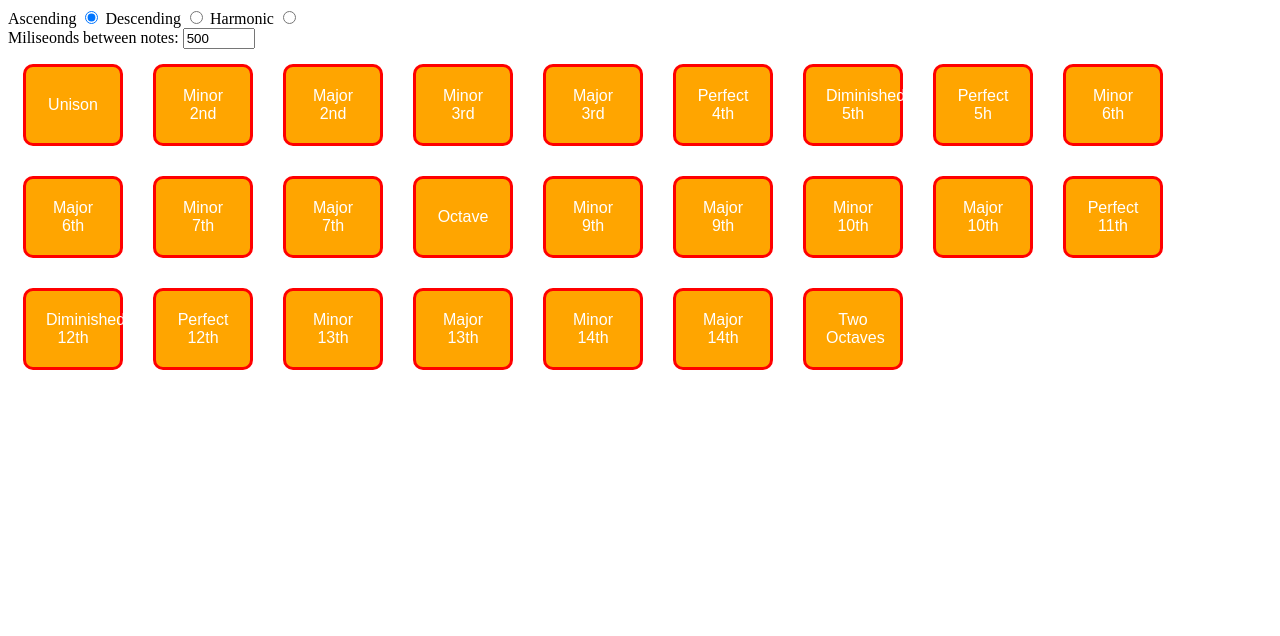
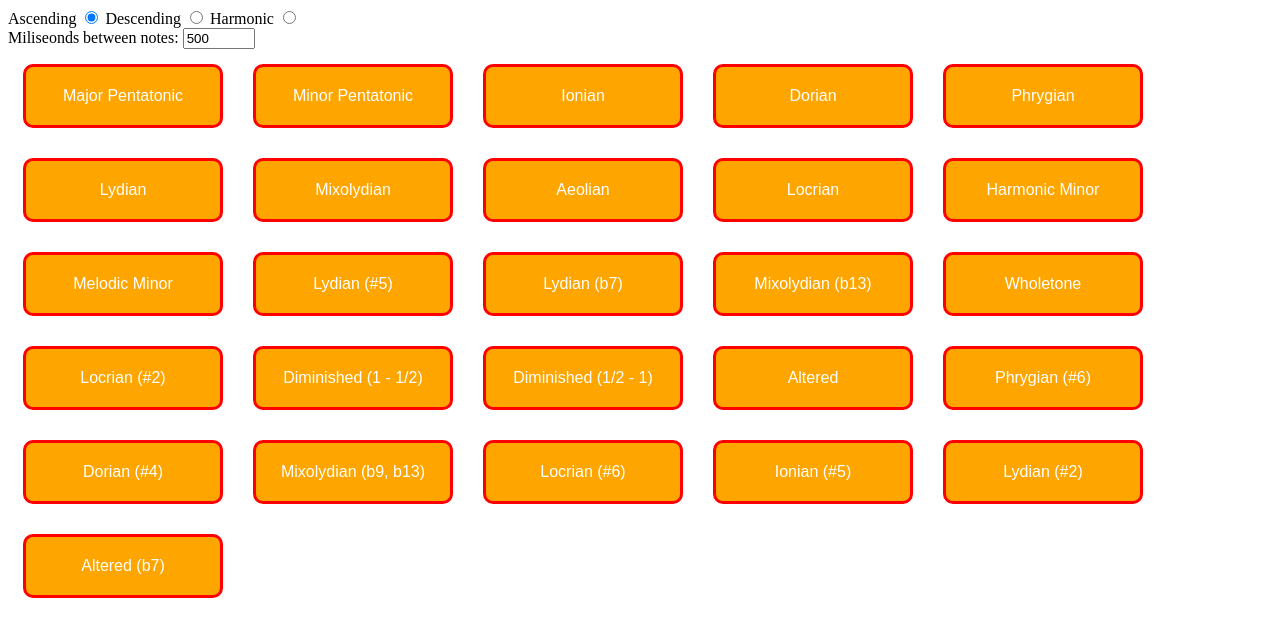
Before and after one commit to vellebelle/simple-sound-engine, a plain HTML site: page index.html in a window 1280 px wide. Drawn offline with Linux system fonts and the light colour scheme.

Commit message:
Clean up variable names etc..

```diff
--- a/index.html
+++ b/index.html
@@ -23,7 +23,7 @@
   Miliseonds between notes:
   <input type="number" id="time-interval-between-notes" min="100" max="1000" step="100" value="500">
 </form>
-  <div id="chords">
+  <div id="sound-sequences">
   </div>
 
 
--- a/js/main.js
+++ b/js/main.js
@@ -49,7 +49,6 @@ const intervals = [
   ['Major 14th',       [0, 23]],
   ['Two Octaves',      [0, 24]]
 ];
-
 const scales = [
   ['Major Pentatonic',    [0, 2, 4, 7, 9, 12]],
   ['Minor Pentatonic',    [0, 3, 5, 7, 10, 12]],
@@ -96,7 +95,7 @@ var soundEngine = {
       }
       if (harmony === 'ascending') {
         // remove eventlistener from buttons just before first note is played
-        $('#chords').off();
+        $('#sound-sequences').off();
         (function(i){
           window.setTimeout(function(){
             // When last note in soundSequence is reached, re-add eventlistener to buttons
@@ -112,7 +111,7 @@ var soundEngine = {
     if (harmony === "descending") {
       var soundSequenceReversed = soundSequence.slice().reverse();
       // remove eventlistener from buttons just before first note is played
-      $('#chords').off();
+      $('#sound-sequences').off();
       for (var i = 0; i < soundSequenceLength; i++) {
 
         (function(i){
@@ -132,11 +131,11 @@ var soundEngine = {
 
 var view = {
   showChordButtons: function(soundSequenceType) {
-    var chordsDiv = document.getElementById('chords');
+    var soundSequenceDiv = document.getElementById('sound-sequences');
     soundSequenceType.forEach(function(value, position) {
-      var playChordButton = this.createButton(value[0]);
-      playChordButton.id = position;
-      chordsDiv.appendChild(playChordButton);
+      var playSoundSequenceButton = this.createButton(value[0]);
+      playSoundSequenceButton.id = position;
+      soundSequenceDiv.appendChild(playSoundSequenceButton);
     }, this);
     this.setupEventListeners(soundSequenceType);
   },
@@ -156,7 +155,7 @@ var view = {
     $('#time-interval-between-notes').on('change', function() {
       timeIntervalBetweenNotes = $('#time-interval-between-notes').val();
     });
-    $('#chords').on('click', function(event) {
+    $('#sound-sequences').on('click', function(event) {
       var elementClicked = event.target;
       if (elementClicked.className === 'play-chord-btn') {
           soundEngine.playSoundSequence(soundSequenceType, soundSequenceType[elementClicked.id][1], 24, harmony, timeIntervalBetweenNotes);
@@ -165,4 +164,4 @@ var view = {
   }
 }
 
-view.showChordButtons(intervals);
+view.showChordButtons(scales);
--- a/scss/style.scss
+++ b/scss/style.scss
@@ -1,14 +1,14 @@
-#chords {
+#sound-sequences {
   display: flex;
   flex-wrap: wrap;
   width: 100vw;
   //justify-content: space-between;;
     button {
       width: 100px;
+      min-width: 200px;
       padding: 20px;
       margin: 15px;
       border-radius: 10px;
-      box-shadow: 0;
       border: 3px solid red;
       background: orange;
       color: white;
```
Also changed, not shown: css/style.css.
